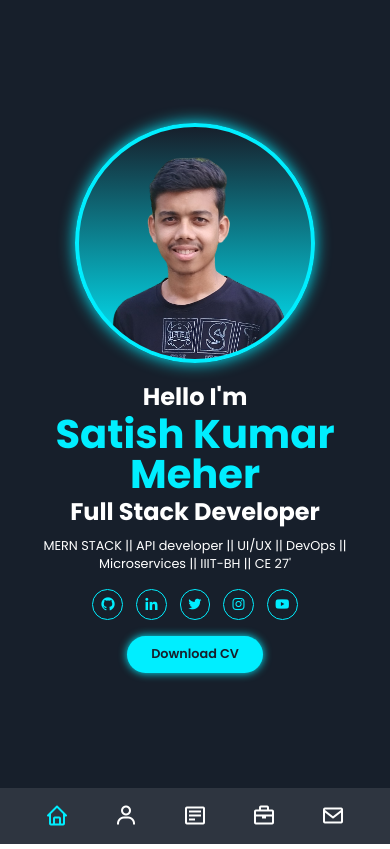
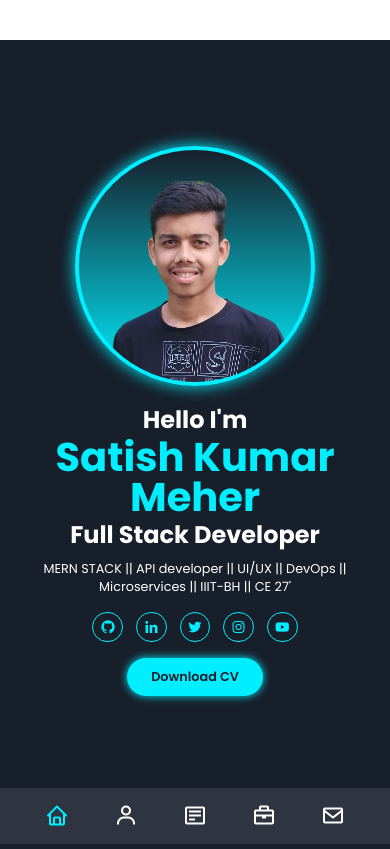
Before and after one commit to Satish-kumar-Meher/Satish-Portfolio, a React (Vite) app: page / in a window 390 px wide. Built offline with nearby package versions, Linux system fonts and the light colour scheme.

Commit message:
download cv

```diff
--- a/src/App.css
+++ b/src/App.css
@@ -634,6 +634,10 @@ a:hover .tooltip,
 }
 
 @media screen and (max-width: 768px) {
+    .box {
+        top: 40px;
+        height: 95.9%;
+    }
     html {
         font-size: 50%;
     }
@@ -669,6 +673,11 @@ a:hover .tooltip,
 }
 
 @media screen and (max-width: 600px) {
+
+    .box {
+        top: 40px;
+        height: 95.9%;
+    }
     .resume,
     .portfolio {
         padding-top: 1rem;
@@ -684,9 +693,15 @@ a:hover .tooltip,
 }
 
 @media screen and (max-width: 450px) {
+    .box {
+        top: 40px;
+        height: 95.9%;
+    }
+
 .nav {
     width: 100%;
     border-radius: 0;
+
 }
 .home-info,
 .about-info {
@@ -712,6 +727,10 @@ a:hover .tooltip,
 }
 
 @media screen and (max-width: 350px) {
+    .box {
+        top: 40px;
+        height: 95.9%;
+    }
     .img-box {
         width: 25rem;
         height: 25rem;
--- a/src/components/Home.jsx
+++ b/src/components/Home.jsx
@@ -1,6 +1,21 @@
 import React from 'react'
 import "../App.css";
+const CV_FILE = "/Satish-Resume.pdf"
 function Home() {
+    const downloadCV = () => {
+        const filename = CV_FILE.split("/").pop()
+        const aTag = document.createElement("a")
+        aTag.href = CV_FILE
+        aTag.setAttribute("download",filename)
+        document.body.appendChild(aTag)
+        aTag.target = "_blank";
+        aTag.click()
+        aTag.remove()
+        window.open(CV_FILE, "_blank");
+    }
+    // const downloadCV = () => {
+    //     window.open(CV_FILE, "_blank");
+    // };
   return (
     <>
      {/* <!-- home section --> */}
@@ -13,7 +28,9 @@ function Home() {
                     MERN STACK || API developer || UI/UX || DevOps || Microservices || IIIT-BH || CE 27'
                     </p>
                     <div className="btn-sci">
-                        <a href="#" className="btn">Download CV</a>
+                        <a className="btn" onClick={downloadCV}>Download CV</a>
+
+
                         <div className="sci">
                             <a href="https://github.com/Satish-kumar-Meher">
                                 <i className='bx bxl-github' ></i>
```
Also changed, not shown: 1 other file (tests, documents, lock files or other folders).
